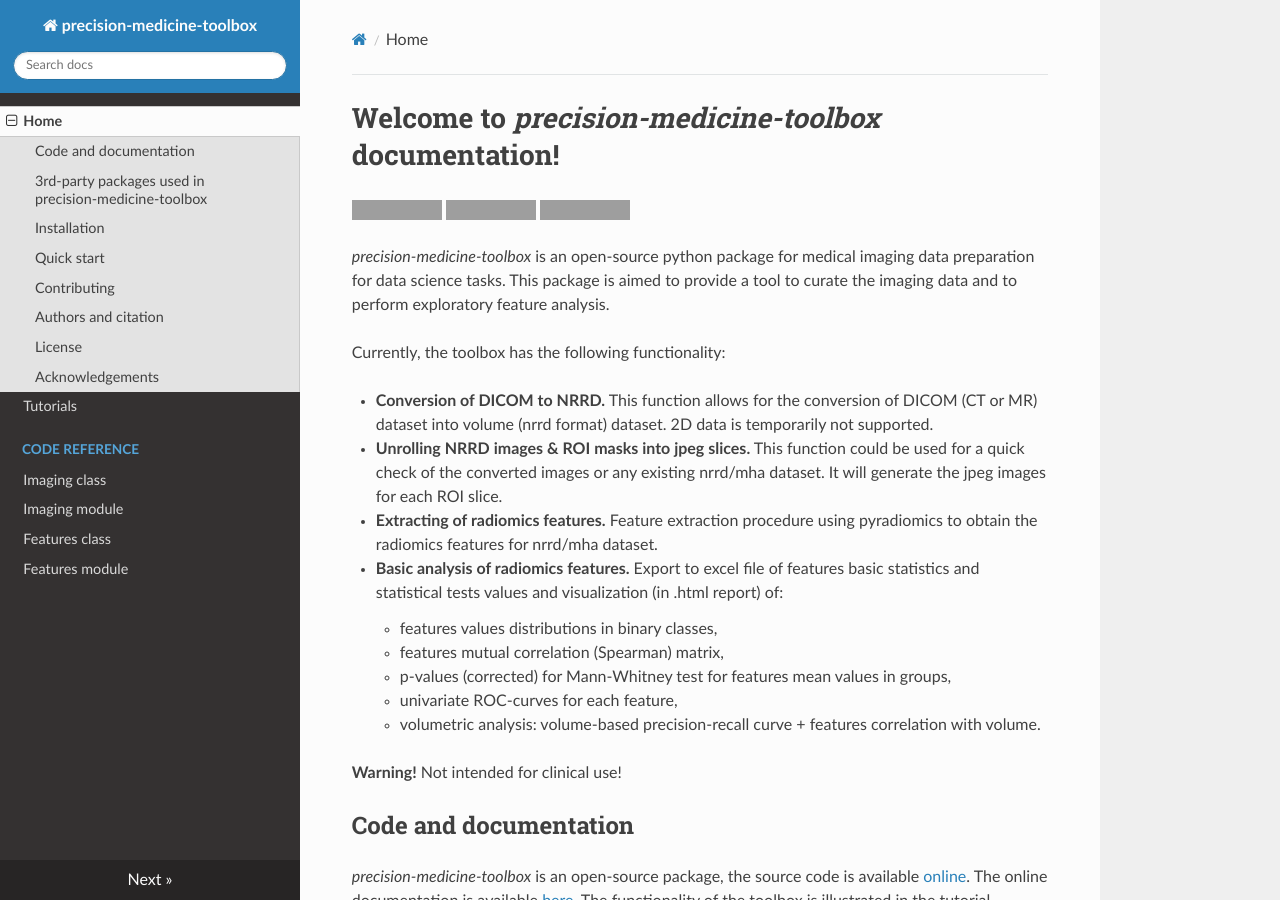
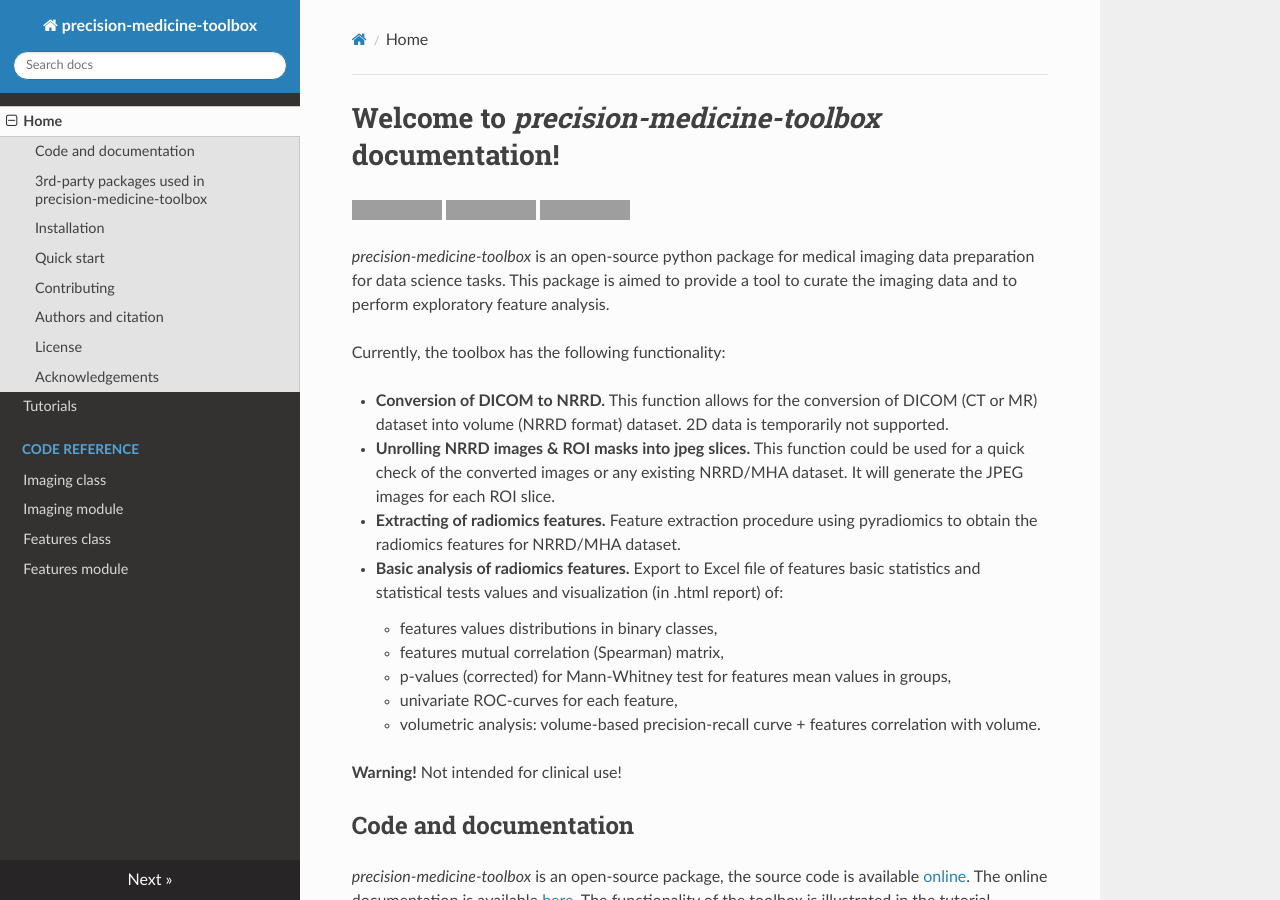
Before and after one commit to primakov/precision-medicine-toolbox, an MkDocs documentation site: the page built from docs/index.md, in a window 1280 px wide and 900 px high. Built offline with MkDocs 1.6.1, drawn with Linux system fonts in a browser that asks for light colours; nearby versions of some CDN libraries; grey boxes are pictures that could not be loaded.

Commit message:
docs corected

```diff
--- a/docs/index.md
+++ b/docs/index.md
@@ -8,10 +8,10 @@
 
 Currently, the toolbox has the following functionality:
 
-* **Conversion of DICOM to NRRD.** This function allows for the conversion of DICOM (CT or MR) dataset into volume (nrrd format) dataset. 2D data is temporarily not supported.
-* **Unrolling NRRD images & ROI masks into jpeg slices.** This function could be used for a quick check of the converted images or any existing nrrd/mha dataset. It will generate the jpeg images for each ROI slice.
-* **Extracting of radiomics features.** Feature extraction procedure using pyradiomics to obtain the radiomics features for nrrd/mha dataset.
-* **Basic analysis of radiomics features.** Export to excel file of features basic statistics and statistical tests values and visualization (in .html report) of:
+* **Conversion of DICOM to NRRD.** This function allows for the conversion of DICOM (CT or MR) dataset into volume (NRRD format) dataset. 2D data is temporarily not supported.
+* **Unrolling NRRD images & ROI masks into jpeg slices.** This function could be used for a quick check of the converted images or any existing NRRD/MHA dataset. It will generate the JPEG images for each ROI slice.
+* **Extracting of radiomics features.** Feature extraction procedure using pyradiomics to obtain the radiomics features for NRRD/MHA dataset.
+* **Basic analysis of radiomics features.** Export to Excel file of features basic statistics and statistical tests values and visualization (in .html report) of:
     * features values distributions in binary classes,
     * features mutual correlation (Spearman) matrix,
     * p-values (corrected) for Mann-Whitney test for features mean values in groups,
```
Also changed, not shown: README.md (+4 -4 lines).
